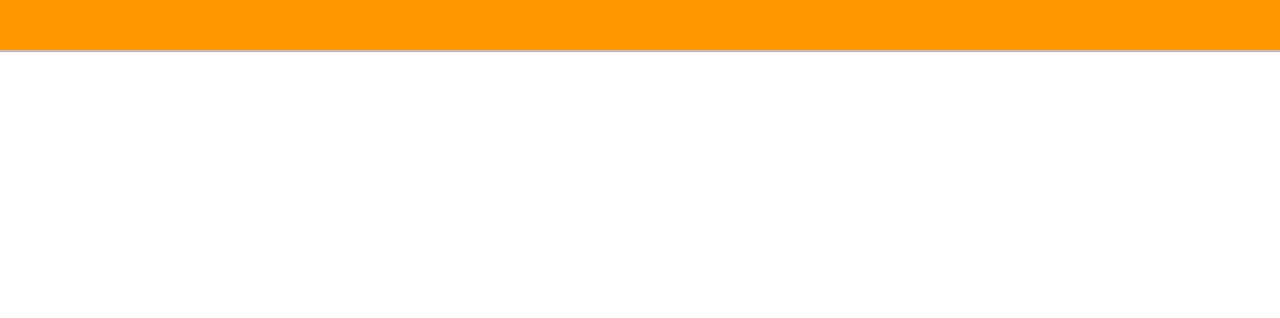
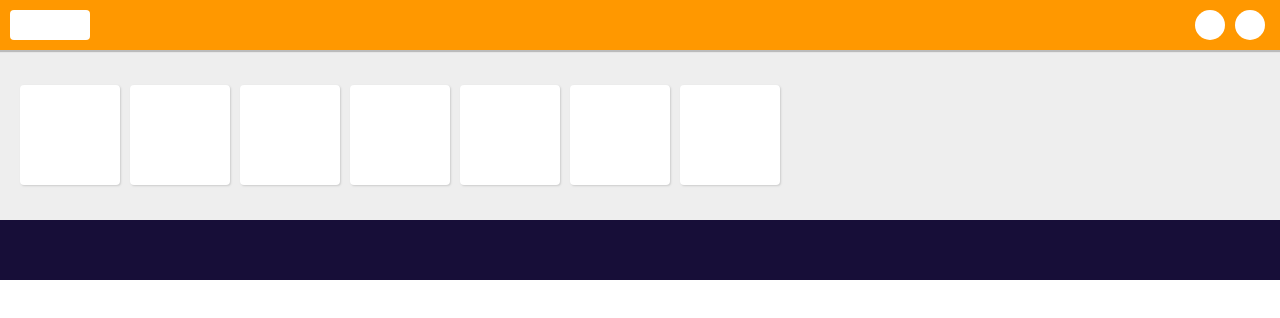
Before and after one commit to takumi0331/beginner, a plain HTML site: page work/div-puzzle-sp/lesson-2/index.html in a window 1280 px wide. Drawn offline with Linux system fonts and the light colour scheme.

Commit message:
CSS記入

```diff
--- a/work/div-puzzle-sp/lesson-2/style.css
+++ b/work/div-puzzle-sp/lesson-2/style.css
@@ -13,3 +13,43 @@
     box-shadow: 0 2px 1px 0 #bbb;
     background-color: #ff9800;
 }
+
+.topLeft {
+    width: 80px;
+    height: 30px;
+    background-color: #fff;
+    border-radius: 4px;
+}
+
+.topRight {
+    display: flex;
+    width: 80px;
+    justify-content: space-around;
+}
+
+.topRight_circle {
+    width: 30px;
+    height: 30px;
+    background-color: #fff;
+    border-radius: 50%;
+}
+
+.middle {
+    display: flex;
+    flex-wrap: wrap;
+    padding: 30px 15px;
+}
+
+.middleArea {
+    width: 100px;
+    height: 100px;
+    margin: 5px;
+    background-color: #fff;
+    border-radius: 4px;
+    box-shadow: 1px 1px 2px 0 #ccc;
+}
+
+.bottom {
+    height: 60px;
+    background-color: #170e38;
+}
```
